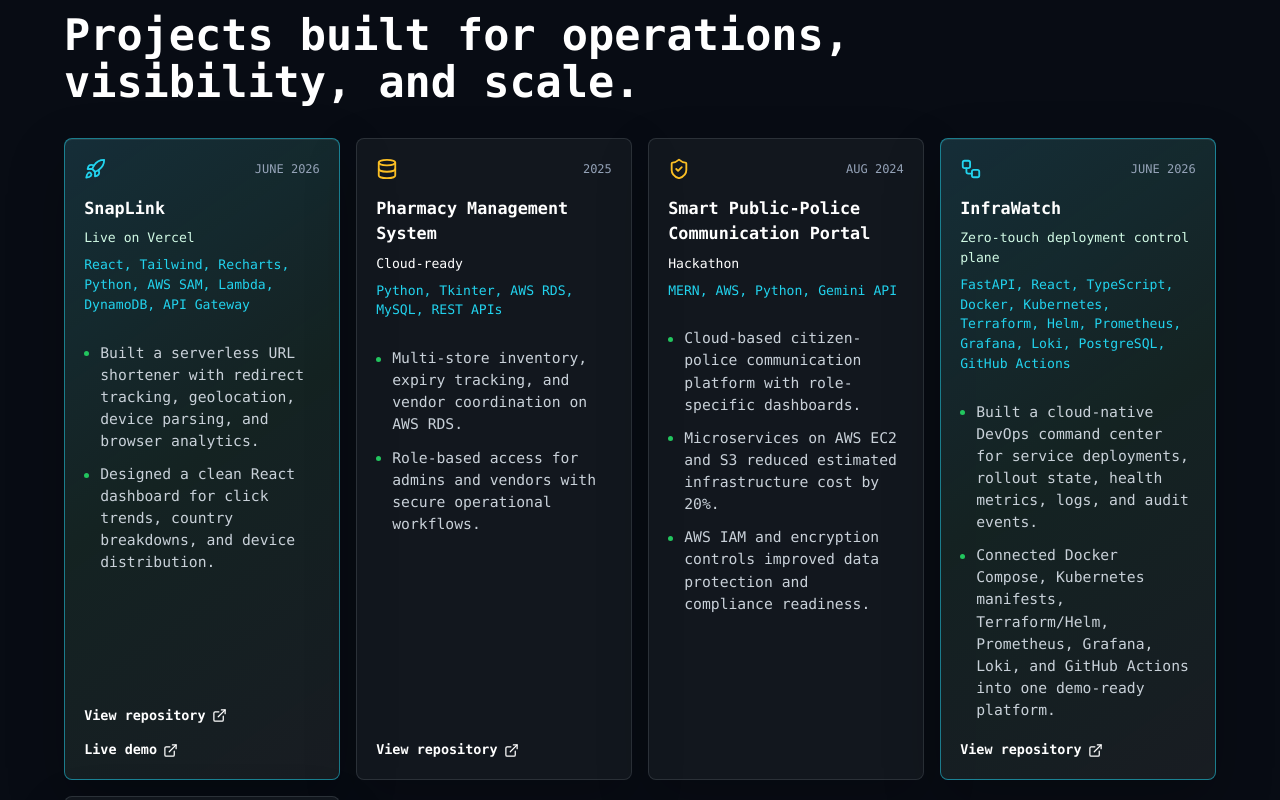
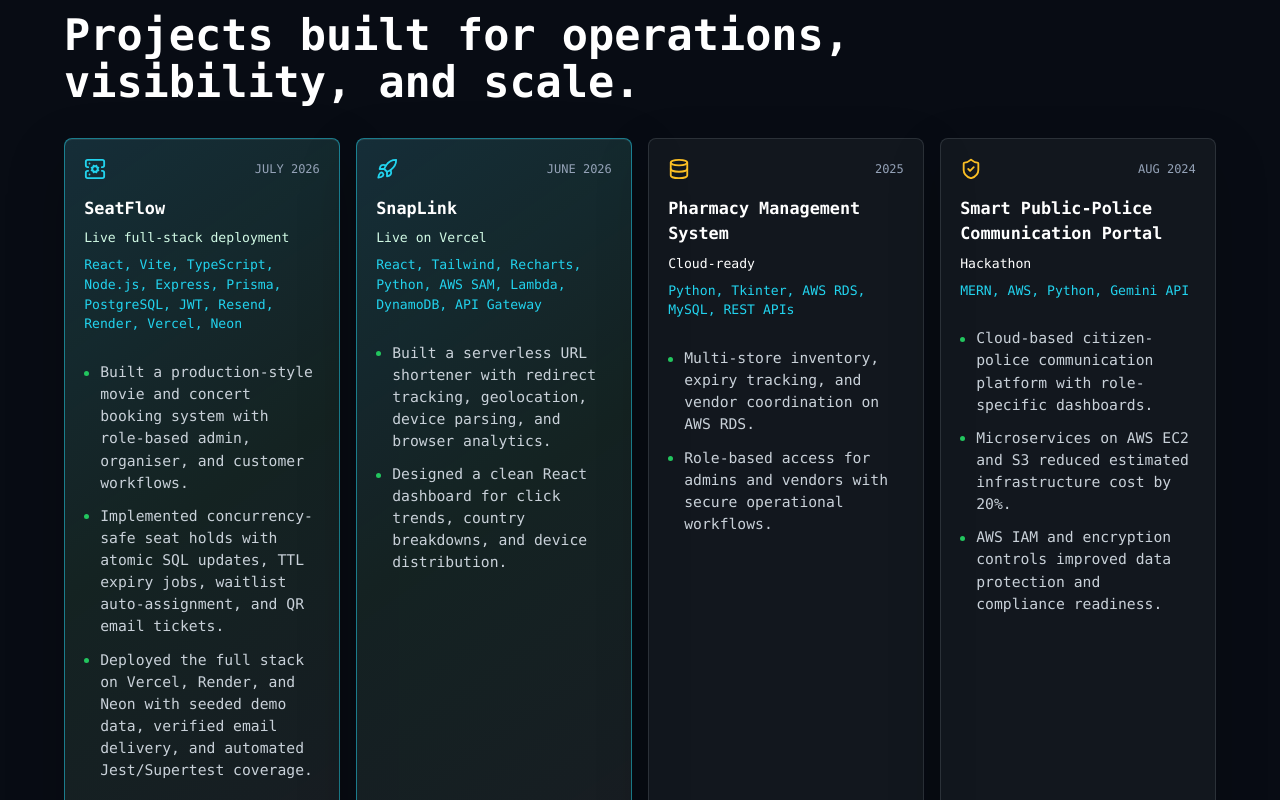
Before and after one commit to ParthrChandurkar/Portfolio-Parth-Chandurkar, a React (Vite) app: page / in a window 1280 px wide. Shown: the part 4320-5120 px from the top of the page. Built offline with nearby package versions, Linux system fonts and the light colour scheme.

Commit message:
Add SeatFlow project to portfolio

```diff
--- a/src/App.jsx
+++ b/src/App.jsx
@@ -205,6 +205,21 @@ const experience = [
 ];
 
 const projects = [
+  {
+    title: "SeatFlow",
+    label: "July 2026",
+    status: "Live full-stack deployment",
+    stack: "React, Vite, TypeScript, Node.js, Express, Prisma, PostgreSQL, JWT, Resend, Render, Vercel, Neon",
+    github: "https://github.com/ParthrChandurkar/Ticket-Booking-System",
+    live: "https://seatflow-ticket-booking-tawny.vercel.app",
+    icon: ServerCog,
+    featured: true,
+    points: [
+      "Built a production-style movie and concert booking system with role-based admin, organiser, and customer workflows.",
+      "Implemented concurrency-safe seat holds with atomic SQL updates, TTL expiry jobs, waitlist auto-assignment, and QR email tickets.",
+      "Deployed the full stack on Vercel, Render, and Neon with seeded demo data, verified email delivery, and automated Jest/Supertest coverage.",
+    ],
+  },
   {
     title: "SnapLink",
     label: "June 2026",
```
